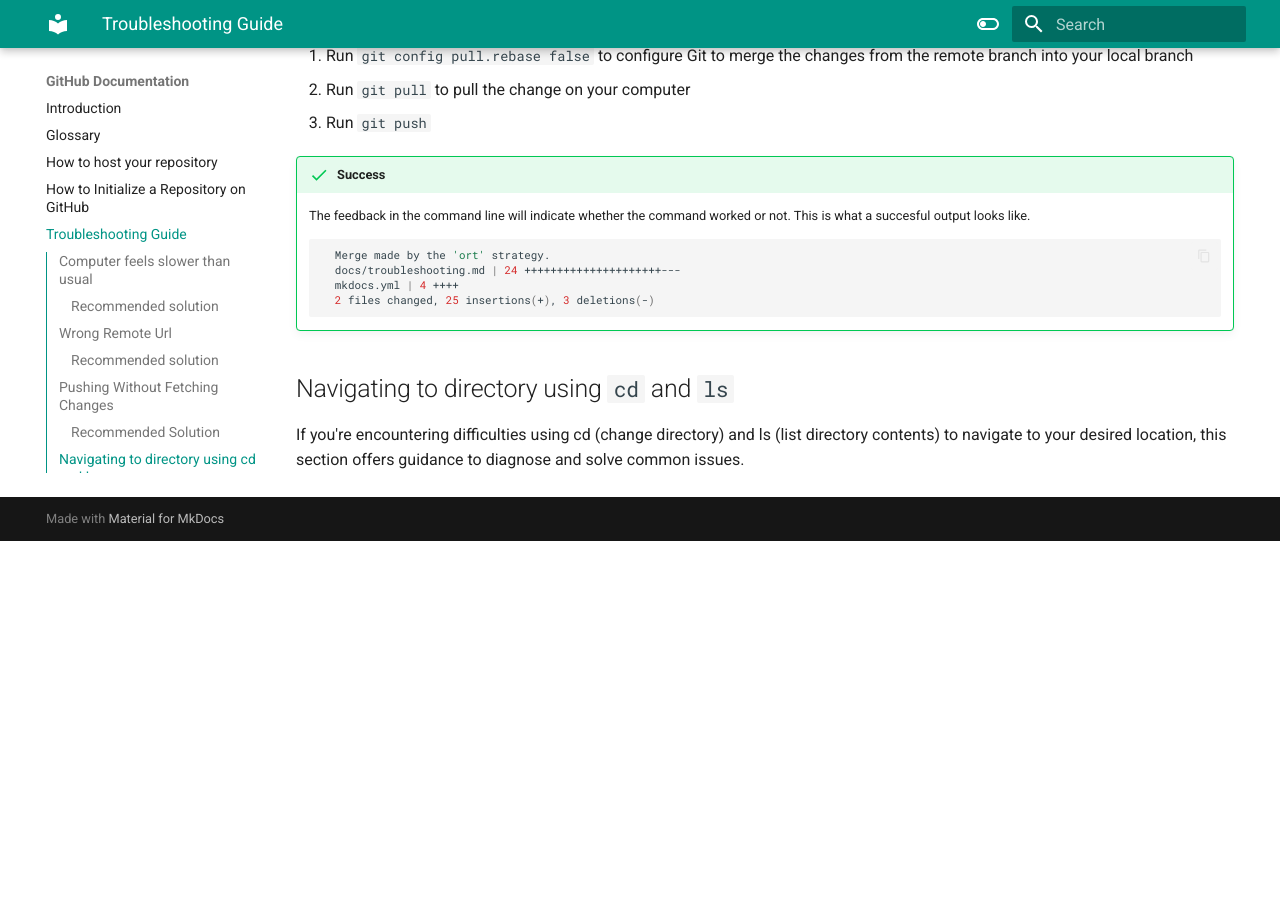
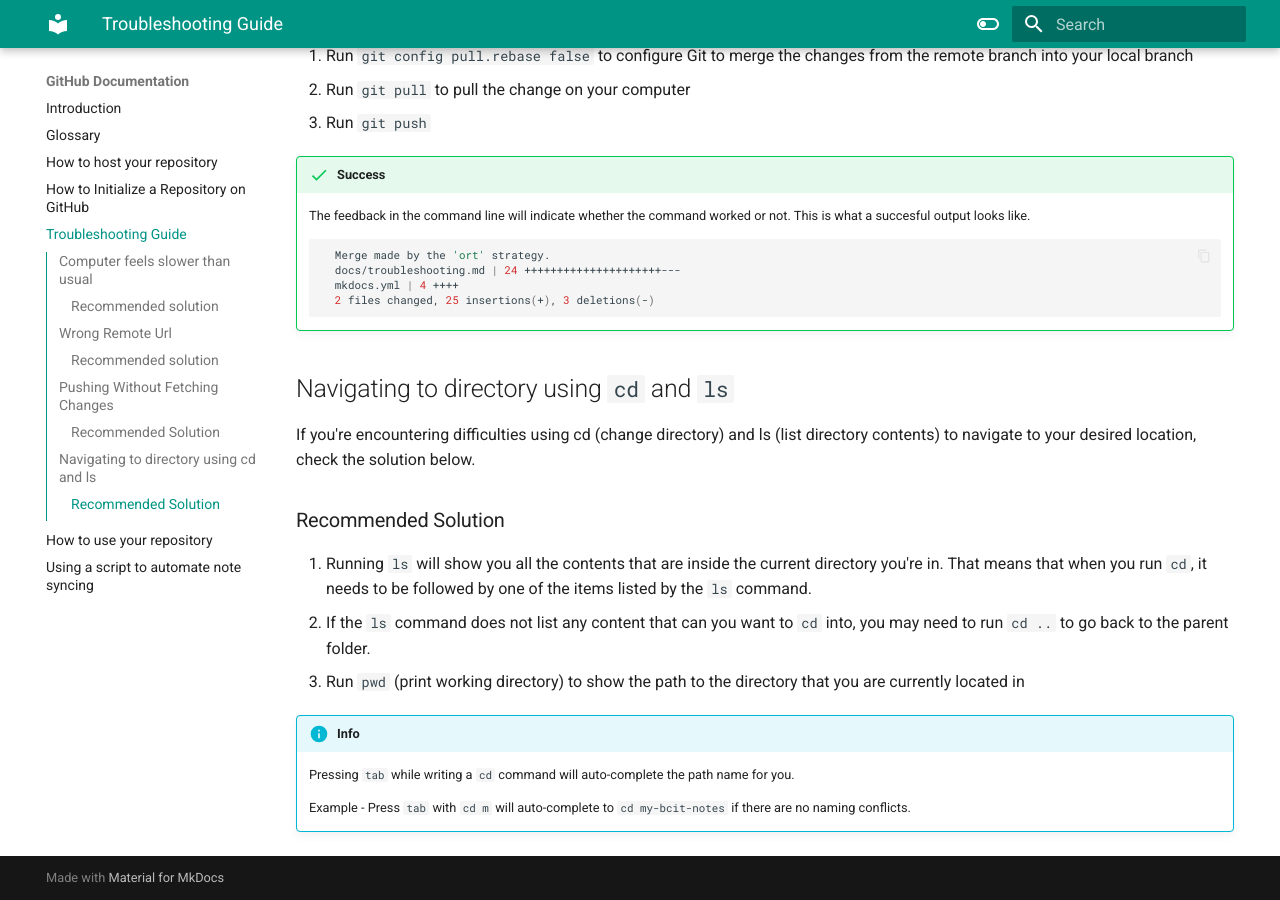
Before and after one commit to Vakiyama/comm-docs, an MkDocs documentation site: the page built from docs/troubleshooting.md, in a window 1280 px wide and 900 px high, scrolled down 1026 px. Built offline with MkDocs 1.6.1 and Material for MkDocs 9.7.7, drawn with Linux system fonts in a browser that asks for light colours; comment, search, counter and statistics services are not loaded; before the commit the page ends 1567 px from its top, so only the background shows below that.

Commit message:
change remote url picture and add to troubleshoot section

```diff
--- a/docs/troubleshooting.md
+++ b/docs/troubleshooting.md
@@ -44,4 +44,16 @@
 
 ## Navigating to directory using `cd` and `ls`
 
-If you're encountering difficulties using cd (change directory) and ls (list directory contents) to navigate to your desired location, this section offers guidance to diagnose and solve common issues.
+If you're encountering difficulties using cd (change directory) and ls (list directory contents) to navigate to your desired location, check the solution below.
+
+### Recommended Solution
+
+1. Running `ls` will show you all the contents that are inside the current directory you're in. That means that when you run `cd`, it needs to be followed by one of the items listed by the `ls` command.
+2. If the `ls` command does not list any content that can you want to `cd` into, you may need to run `cd ..` to go back to the parent folder.
+3. Run `pwd` (print working directory) to show the path to the directory that you are currently located in
+
+!!! info
+
+    Pressing `tab` while writing a `cd` command will auto-complete the path name for you.
+
+    Example - Press `tab` with `cd m` will auto-complete to `cd my-bcit-notes` if there are no naming conflicts.
```
Also changed, not shown: docs/assets/images/remoteUrl.png.
